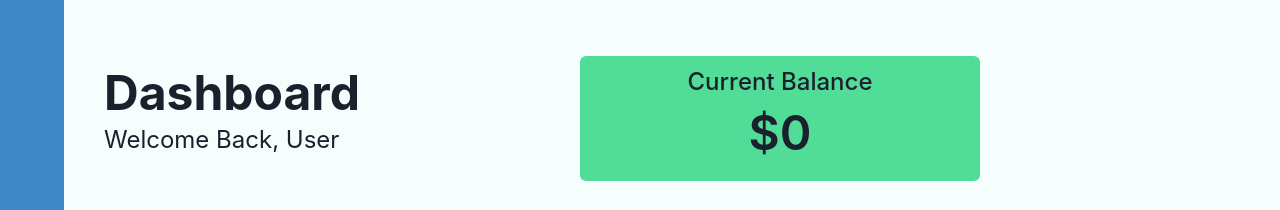
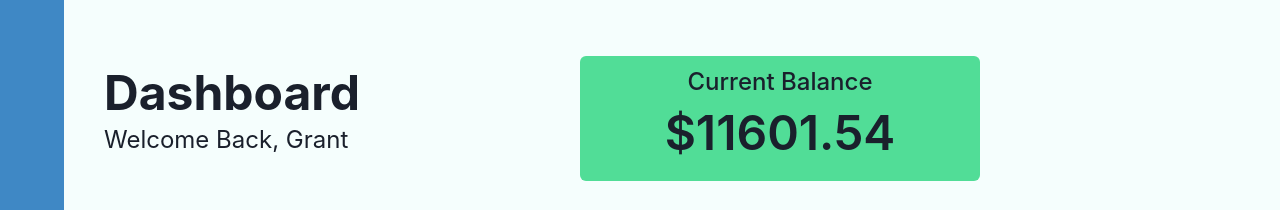
Before and after one commit to jmatt724/Software-Surgeons, a React (Create React App) app in the folder AccountAid-React/: page /dashboard in a window 1280 px wide. Shown: the top 210 px of the page. Built offline with nearby package versions, Linux system fonts and the light colour scheme.

Commit message:
added MyTransactions component to dashboard page

```diff
--- a/AccountAid-React/src/pages/Dashboard.js
+++ b/AccountAid-React/src/pages/Dashboard.js
@@ -1,15 +1,24 @@
 import { Box, Flex, Heading, Text, VStack } from '@chakra-ui/react'
-import React from 'react'
+import React, { useEffect } from 'react'
 import { BALANCE } from '../components/feature_components/bank_balance/balanceData'
 import BalanceDisplay from '../components/feature_components/bank_balance/BalanceDisplay'
 import BalanceStat from '../components/feature_components/bank_balance/BalanceStat'
 import CreditCard from '../components/feature_components/credit_cards/CreditCard'
 import Expenses from '../components/feature_components/dashboard/Expenses'
+import MyTransactions from '../components/feature_components/dashboard/MyTransactions'
 import SideBar from '../components/feature_components/dashboard/SideBar'
 import YourCards from '../components/feature_components/dashboard/YourCards'
-import BudgetStatCard from '../components/feature_components/stats/BudgetStatCard'
+import { useUser } from '../context/UserContext'
+import { calcBalance } from '../data/calculateBalance'
 
 function Dashboard() {
+    const { user, updateBalance } = useUser()
+
+    useEffect(() => {
+        const getBalance = calcBalance(user.cards)
+        updateBalance(getBalance)
+    }, [])
+
     return (
         <Flex width={'100vw'} height={'100vh'} bg={'primary.snow'} direction={'row'}>
             <SideBar />
@@ -17,7 +26,7 @@ function Dashboard() {
                 <Flex height={'20%'} mt={6}>
                     <Flex width={500} height={'100%'} direction={'column'} p={10}>
                         <Heading fontSize={'3rem'}>Dashboard</Heading>
-                        <Text fontSize={'1.5rem'}>Welcome Back, User</Text>
+                        <Text fontSize={'1.5rem'}>{`Welcome Back, ${user.firstName}`}</Text>
                     </Flex>
                     <Flex pt={4}>
                         <BalanceStat />
@@ -28,6 +37,9 @@ function Dashboard() {
                         <YourCards />
                     </Flex>
                 </Flex>
+                <Flex height={'42%'} p={4}>
+                    <MyTransactions />
+                </Flex>
             </Flex>
         </Flex>
     )
```
